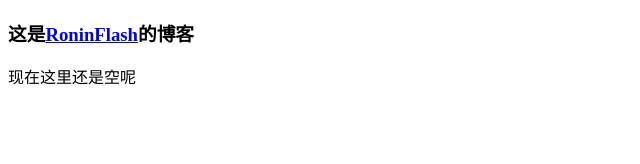
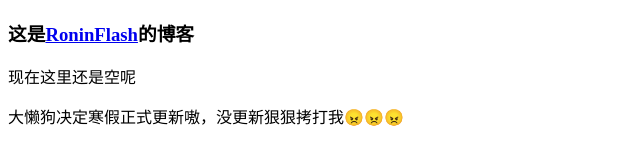
Before and after one commit to roninflash/blog.roninflash.github.io, a plain HTML site: page index.html in a window 1280 px wide. Shown: the whole page, without its empty margins (0-640 px from the left). Drawn offline with Linux system fonts and the light colour scheme.

Commit message:
Update index.html

```diff
--- a/index.html
+++ b/index.html
@@ -1,10 +1,12 @@
 <!DOCTYPE html>
 <html>
   <head>
+    <meta charset="utf-8">
     <title>RoninFlash的博客</title>
   </head>
   <body>
     <h3>这是<a href="https://roninflash.top/" style="color=blue;">RoninFlash</a>的博客</h3>
     <p>现在这里还是空呢</p>
+    <p>大懒狗决定寒假正式更新嗷，没更新狠狠拷打我😠😠😠</p>
   </body>
 </html>
```
